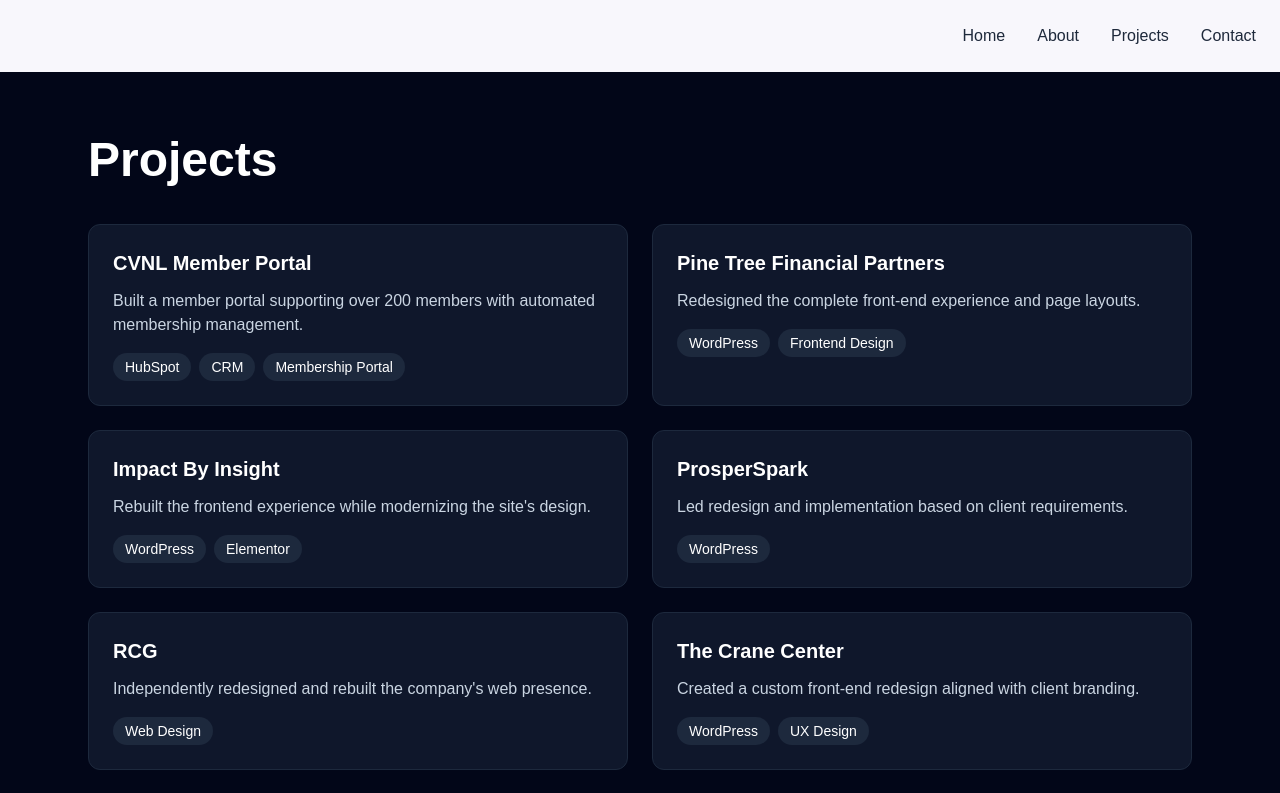
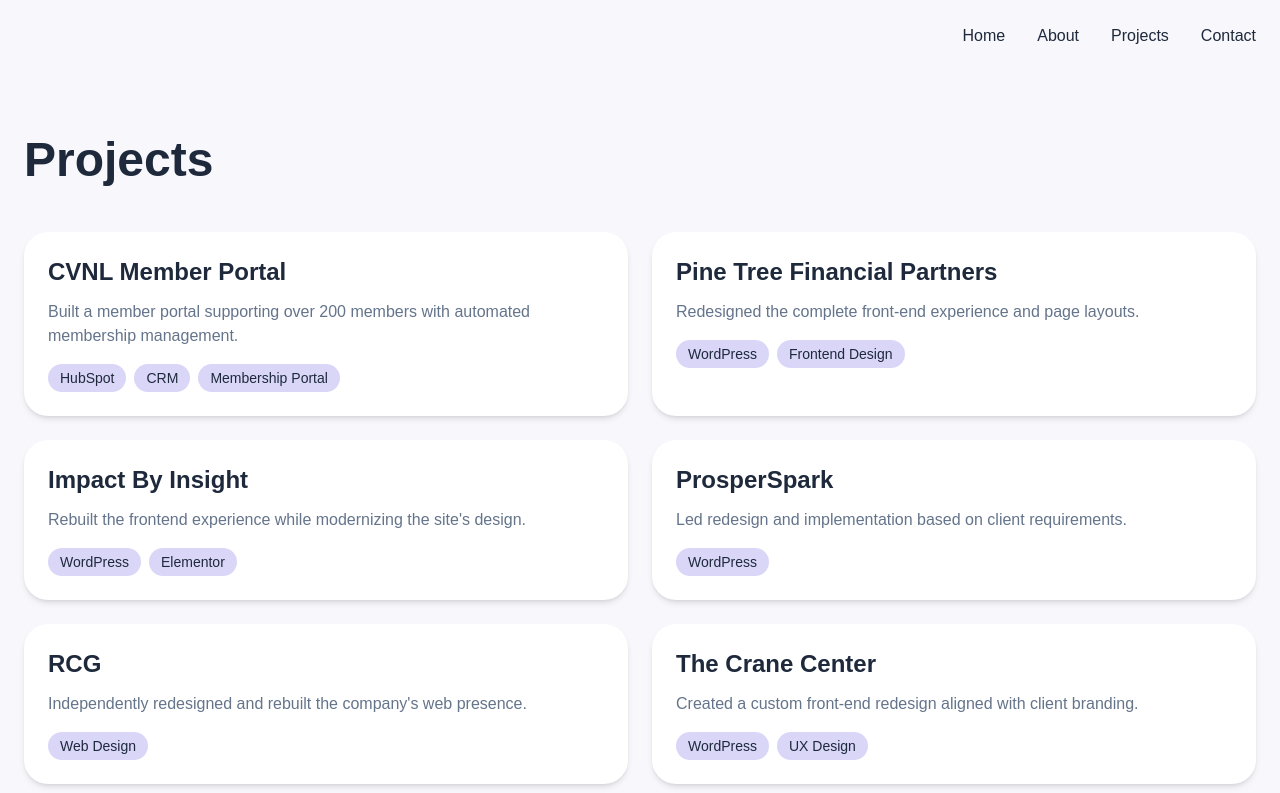
Before and after one commit to catalinarw/catalina-portfolio, a React (Vite) app: page /projects in a window 1280 px wide. Shown: the top 793 px of the page. Built offline with nearby package versions, Linux system fonts and the light colour scheme.

Commit message:
applied css color pallet to remaining pages

```diff
--- a/src/components/ProjectCard.jsx
+++ b/src/components/ProjectCard.jsx
@@ -1,11 +1,17 @@
 function ProjectCard({ project }) {
   return (
-    <div className="bg-slate-900 border border-slate-800 rounded-xl p-6">
-      <h3 className="text-xl font-semibold mb-3">
+    <div className="
+      bg-panel
+      rounded-3xl
+      p-6
+      shadow-md
+    ">
+
+      <h3 className="text-2xl font-semibold mb-3">
         {project.title}
       </h3>
 
-      <p className="text-slate-300 mb-4">
+      <p className="text-secondary mb-4">
         {project.description}
       </p>
 
@@ -13,12 +19,19 @@
         {project.technologies.map((tech) => (
           <span
             key={tech}
-            className="bg-slate-800 px-3 py-1 rounded-full text-sm"
+            className="
+              bg-accent-panel
+              px-3
+              py-1
+              rounded-full
+              text-sm
+            "
           >
             {tech}
           </span>
         ))}
       </div>
+
     </div>
   );
 }
--- a/src/pages/About.jsx
+++ b/src/pages/About.jsx
@@ -1,12 +1,20 @@
 function About() {
   return (
-    <main>
-      <h1>About Me</h1>
+    <main className="min-h-screen bg-site">
+      <div className="max-w-4xl mx-auto px-6 py-16">
 
-      <p>
-        I'm a web developer specializing in front-end development,
-        responsive design, WordPress, and digital user experiences.
-      </p>
+        <h1 className="text-5xl font-bold mb-8">
+          About Me
+        </h1>
+
+        <p className="text-lg text-secondary leading-relaxed">
+          I'm a front-end developer and web designer with
+          experience building websites for nonprofits,
+          healthcare organizations, financial firms, and
+          membership-based organizations.
+        </p>
+
+      </div>
     </main>
   );
 }
--- a/src/pages/Contact.jsx
+++ b/src/pages/Contact.jsx
@@ -1,13 +1,29 @@
 function Contact() {
   return (
-    <main>
-      <h1>Contact</h1>
+    <main className="min-h-screen bg-site">
+      <div className="max-w-4xl mx-auto px-6 py-16">
 
-      <p>Email: catalinarose@icloud.com</p>
+        <h1 className="text-5xl font-bold mb-8">
+          Contact
+        </h1>
 
-      <p>LinkedIn</p>
+        <div className="bg-panel p-8 rounded-3xl shadow-md">
 
-      <p>GitHub</p>
+          <p className="mb-4">
+            Email: catalinarose@icloud.com
+          </p>
+
+          <p className="mb-4">
+            LinkedIn: Add your URL
+          </p>
+
+          <p>
+            GitHub: Add your URL
+          </p>
+
+        </div>
+
+      </div>
     </main>
   );
 }
--- a/src/pages/Projects.jsx
+++ b/src/pages/Projects.jsx
@@ -3,9 +3,10 @@
 
 function Projects() {
   return (
-    <main className="min-h-screen bg-slate-950 text-white">
-      <div className="max-w-6xl mx-auto px-6 py-16">
-        <h1 className="text-5xl font-bold mb-10">
+    <main className="min-h-screen bg-site">
+      <div className="max-w-7xl mx-auto px-6 py-16">
+
+        <h1 className="text-5xl font-bold mb-12 text-primary">
           Projects
         </h1>
 
@@ -17,6 +18,7 @@
             />
           ))}
         </div>
+
       </div>
     </main>
   );
```
